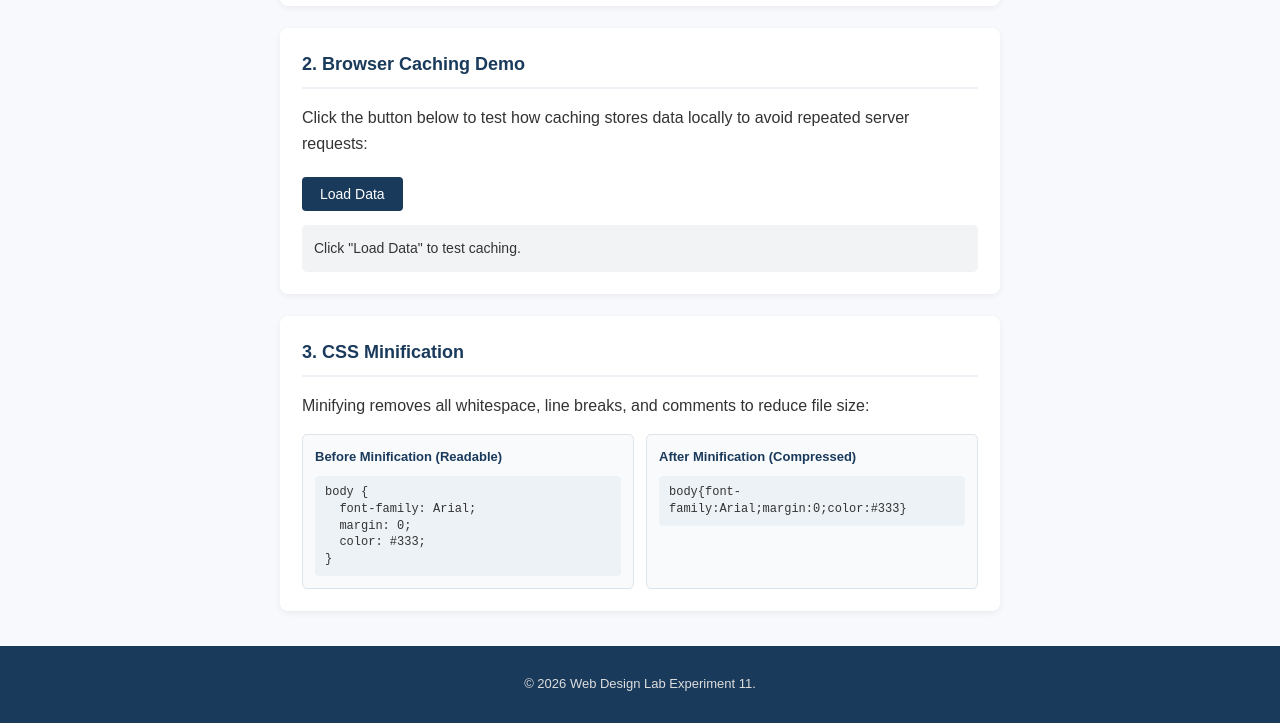
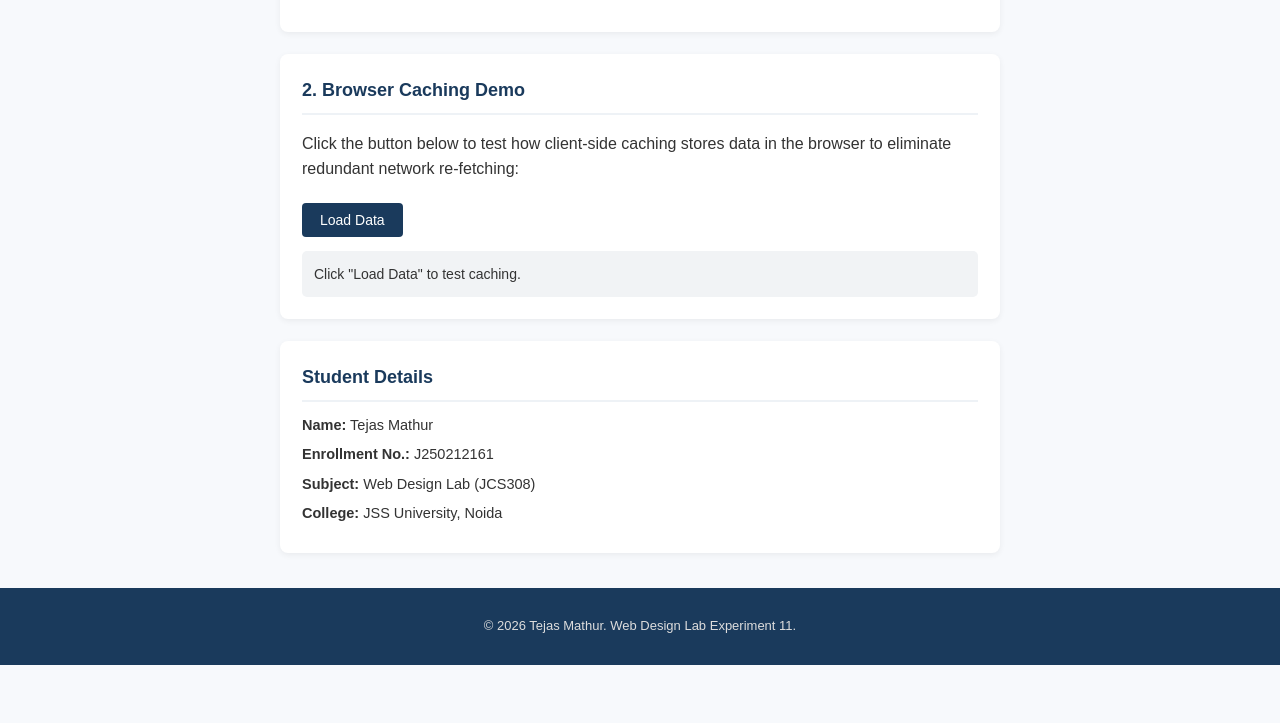
Before and after one commit to tejasmathur5751-design/experiment-11-optimization, a plain HTML site: page index.html in a window 1280 px wide. Shown: the part 578-1301 px from the top of the page. After the commit the page ends 1243 px from the top, so only its background shows below. Drawn offline with Linux system fonts and the light colour scheme.

Commit message:
Remove CSS minification and retain client-side lazy loading and caching

```diff
--- a/index.html
+++ b/index.html
@@ -3,20 +3,20 @@
 <head>
 <meta charset="UTF-8">
 <meta name="viewport" content="width=device-width, initial-scale=1.0">
-<title>Website Optimization Demo</title>
+<title>Website Performance Optimization</title>
 <link rel="stylesheet" href="style.css">
 </head>
 <body>
 
 <header>
   <h1>Website Performance Optimization</h1>
-  <p>Image Lazy Loading, Browser Caching and CSS Minification</p>
+  <p>Image Lazy Loading and Browser Caching Demo</p>
 </header>
 
 <nav>
   <a href="#lazy">Lazy Loading</a>
-  <a href="#caching">Caching Test</a>
-  <a href="#minify">CSS Minification</a>
+  <a href="#caching">Browser Caching</a>
+  <a href="#student">Student Details</a>
 </nav>
 
 <main>
@@ -24,7 +24,7 @@
   <!-- 1. Lazy loading demo -->
   <section id="lazy">
     <h2>1. Image Lazy Loading Demo</h2>
-    <p>Images use the HTML <code>loading="lazy"</code> attribute so they download only when scrolled into view:</p>
+    <p>Images use the native HTML <code>loading="lazy"</code> attribute so the browser defers downloading them until they scroll near the viewport, saving network bandwidth on initial load:</p>
 
     <div class="gallery">
       <div class="gallery-item">
@@ -39,39 +39,27 @@
     </div>
   </section>
 
-  <!-- 2. Caching demo -->
+  <!-- 2. Browser Caching demo -->
   <section id="caching">
     <h2>2. Browser Caching Demo</h2>
-    <p>Click the button below to test how caching stores data locally to avoid repeated server requests:</p>
+    <p>Click the button below to test how client-side caching stores data in the browser to eliminate redundant network re-fetching:</p>
     <button onclick="testCache()">Load Data</button>
     <div id="cacheOutput" class="output-box">Click "Load Data" to test caching.</div>
   </section>
 
-  <!-- 3. Minification example -->
-  <section id="minify">
-    <h2>3. CSS Minification</h2>
-    <p>Minifying removes all whitespace, line breaks, and comments to reduce file size:</p>
-
-    <div class="compare-box">
-      <div class="code-side">
-        <h4>Before Minification (Readable)</h4>
-        <pre>body {
-  font-family: Arial;
-  margin: 0;
-  color: #333;
-}</pre>
-      </div>
-      <div class="code-side">
-        <h4>After Minification (Compressed)</h4>
-        <pre>body{font-family:Arial;margin:0;color:#333}</pre>
-      </div>
-    </div>
+  <!-- 3. Student Details -->
+  <section id="student">
+    <h2>Student Details</h2>
+    <p><strong>Name:</strong> Tejas Mathur</p>
+    <p><strong>Enrollment No.:</strong> J250212161</p>
+    <p><strong>Subject:</strong> Web Design Lab (JCS308)</p>
+    <p><strong>College:</strong> JSS University, Noida</p>
   </section>
 
 </main>
 
 <footer>
-  <p>&copy; 2026 Web Design Lab Experiment 11.</p>
+  <p>&copy; 2026 Tejas Mathur. Web Design Lab Experiment 11.</p>
 </footer>
 
 <script>
--- a/style.css
+++ b/style.css
@@ -64,15 +64,6 @@ section h2 {
   margin-bottom: 12px;
 }
 
-ul {
-  padding-left: 20px;
-}
-
-li {
-  margin-bottom: 6px;
-  font-size: 14px;
-}
-
 .gallery {
   display: flex;
   gap: 15px;
@@ -132,37 +123,9 @@ button:hover {
   color: #155724;
 }
 
-.compare-box {
-  display: flex;
-  gap: 12px;
-  flex-wrap: wrap;
-  margin-top: 12px;
-}
-
-.code-side {
-  flex: 1;
-  min-width: 240px;
-  background-color: #f8fafc;
-  border: 1px solid #dce4ec;
-  border-radius: 5px;
-  padding: 12px;
-}
-
-.code-side h4 {
-  margin: 0 0 8px 0;
-  font-size: 13px;
-  color: #1a3a5c;
-}
-
-pre {
-  background-color: #edf2f7;
-  padding: 8px 10px;
-  border-radius: 4px;
-  font-family: "Courier New", monospace;
-  font-size: 12px;
-  margin: 0;
-  line-height: 1.4;
-  white-space: pre-wrap;
+#student p {
+  margin: 6px 0;
+  font-size: 14.5px;
 }
 
 footer {
```
Also changed, not shown: 1 other file.
